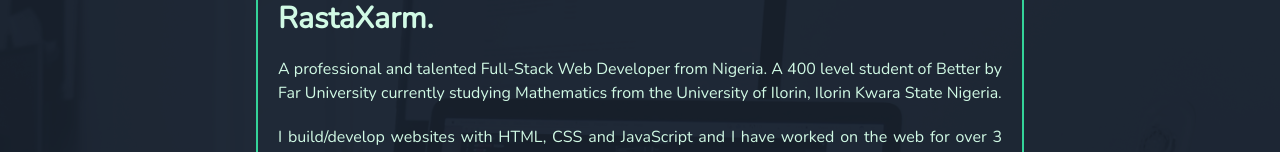
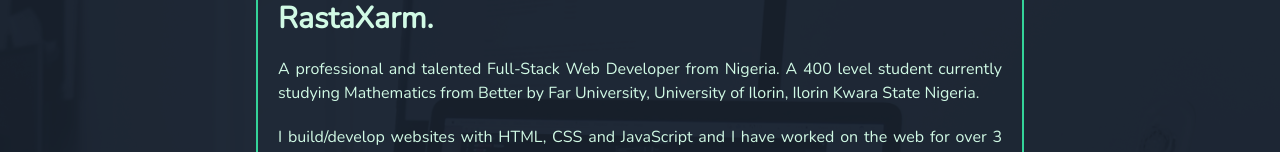
Before and after one commit to xarmzon/rasta, a Next.js app: page /about in a window 1280 px wide. Shown: the part 165-317 px from the top of the page. Built offline with nearby package versions, Linux system fonts and the light colour scheme.

Commit message:
update about page 2

```diff
--- a/pages/about.tsx
+++ b/pages/about.tsx
@@ -46,9 +46,8 @@ const AboutMe = () => {
           <div className="text-xs sm:text-sm md:text-base">
             <p className="mt-5 text-justify">
               A professional and talented Full-Stack Web Developer from Nigeria.
-              A 400 level student of Better by Far University currently studying
-              Mathematics from the University of Ilorin, Ilorin Kwara State
-              Nigeria.
+              A 400 level student currently studying Mathematics from Better by
+              Far University, University of Ilorin, Ilorin Kwara State Nigeria.
             </p>
             <p className="mt-5 text-justify">
               I build/develop websites with HTML, CSS and JavaScript and I have
```
